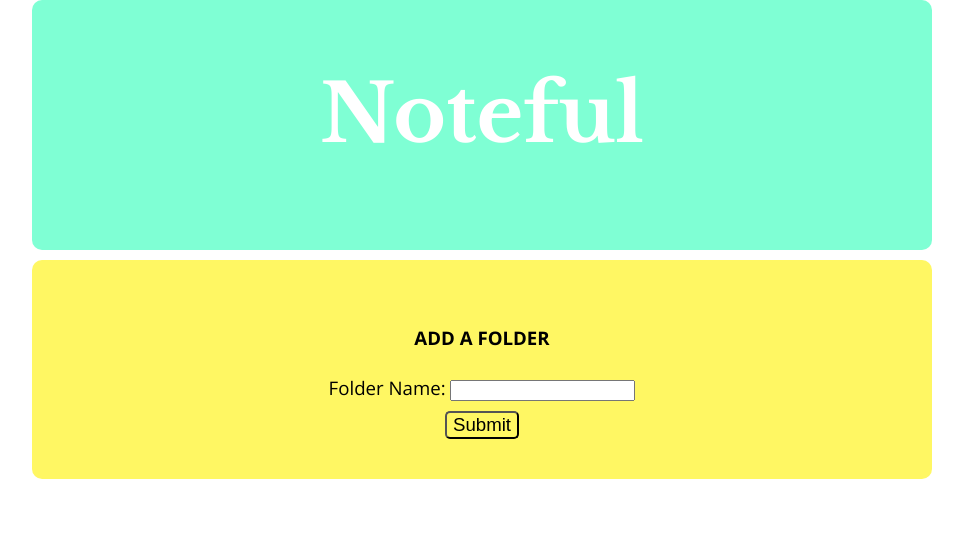
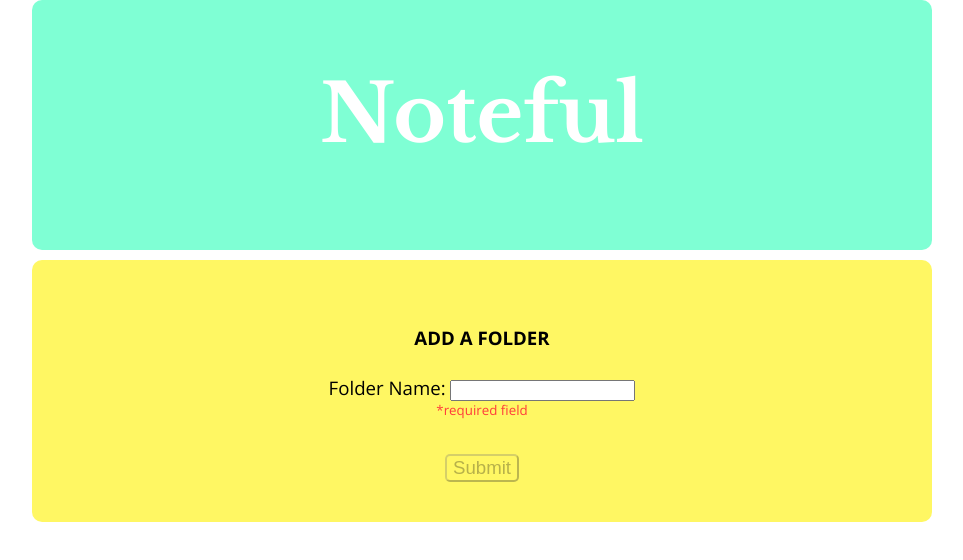
Before and after one commit to rodellwarner/noteful-2, a React (Create React App) app: page /add-folder in a window 1280 px wide. Shown: the top 560 px of the page, without its empty margins (158-1121 px from the left). Built offline with nearby package versions, Linux system fonts and the light colour scheme; no server answers.

Commit message:
validation for AddFolder-js implemented

```diff
--- a/src/AddFolder/AddFolder.js
+++ b/src/AddFolder/AddFolder.js
@@ -1,26 +1,38 @@
 import React, { Component } from "react";
 import Header from "../Header/Header";
+import ValidationError from "../ValidationError/ValidationError";
 import "./AddFolder.css";
 
 class AddFolder extends Component {
-  constructor(props) {
-    super();
-    this.state = { newFolderName: "" };
+  state = { folderName: { newFolderName: "", touched: false } };
+
+  updateFolderName(name) {
+    this.setState({ folderName: { newFolderName: name, touched: true } });
   }
 
-  updateFolderName(name) {
-    this.setState({ newFolderName: name });
+  validateFolderName() {
+    const folderNameEntry = this.state.folderName.newFolderName;
+    if (folderNameEntry.length < 1) {
+      return "Please enter a name for this folder.";
+    } else if (folderNameEntry.length < 3) {
+      return "Folder name must be at least 3 characters long.";
+    }
+  }
+
+  requiredFieldNotifier(field) {
+    if (field.touched === false) {
+      return <div className="requiredField">*required field</div>;
+    }
   }
 
   submitAddFolderForm(event) {
     event.preventDefault();
-    const folderName = { name: this.state.newFolderName };
     fetch("http://localhost:9090/folders", {
       method: "POST",
       headers: {
         "Content-Type": "application/json",
       },
-      body: JSON.stringify(folderName),
+      body: JSON.stringify({ name: this.state.folderName.newFolderName }),
     });
     window.location.replace("http://localhost:3000/");
   }
@@ -42,8 +54,21 @@ class AddFolder extends Component {
             onChange={(e) => this.updateFolderName(e.target.value)}
             required
           ></input>
+          {this.requiredFieldNotifier(this.state.folderName)}
+          {this.state.folderName.touched && (
+            <ValidationError
+              message={this.validateFolderName(
+                this.state.folderName.newFolderName
+              )}
+            />
+          )}
           <br></br>
-          <button id="addFolderSubmitButton">Submit</button>
+          <button
+            id="addFolderSubmitButton"
+            disabled={this.validateFolderName()}
+          >
+            Submit
+          </button>
         </form>
       </div>
     );
```
